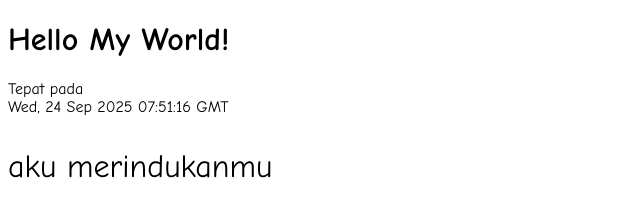
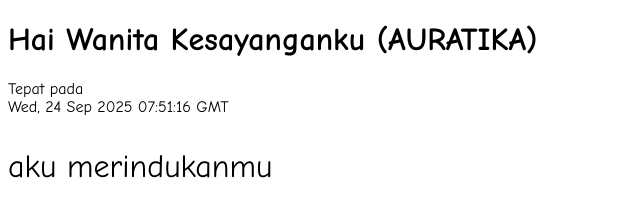
Before and after one commit to MuhammadHilmy26/DoYouLoveMe, a plain HTML site: page index.html in a window 1280 px wide. Shown: the whole page, without its empty margins (0-640 px from the left). Drawn offline with Linux system fonts and the light colour scheme.

Commit message:
Update index.html

```diff
--- a/index.html
+++ b/index.html
@@ -13,7 +13,7 @@
     </style>
   </head>
   <body>
-    <h1 class="title">Hello My World! </h1>
+    <h1 class="title">Hai Wanita Kesayanganku (AURATIKA)</h1>
     <p>Tepat pada<br><span id="currentTime"></span></p>
     <p class="love-message">aku merindukanmu</p>
 
```
